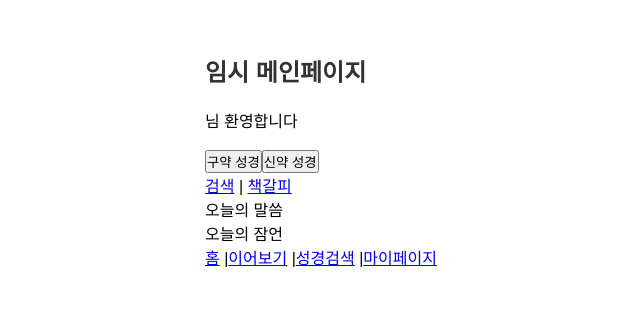
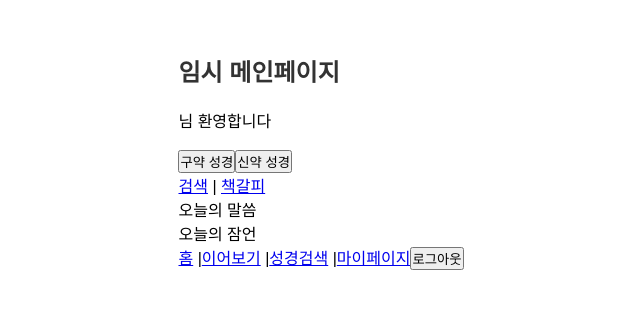
Before and after one commit to Hoya0718/Hoya0718-BibleTodolistC, a React (Create React App) app in the folder bibletodolist/: page /basic in a window 1280 px wide. Shown: the part 239-548 px from the top of the page, without its empty margins (319-959 px from the left). Built offline with nearby package versions, Linux system fonts and the light colour scheme.

Commit message:
로그인 세션 추가, 로그아웃 세션 제거 2024-11-19 00:11

```diff
--- a/bibletodolist/src/Components/Login/Login.js
+++ b/bibletodolist/src/Components/Login/Login.js
@@ -38,8 +38,8 @@ const Login = () => {
                 console.log(data.user_role);
                 // 로그인 성공 시 메인 페이지로 이동
                 if (data.user_id === loginInfo.user_id) {
-                    sessionStorage.setItem("user_id", loginInfo.user_id)  // 서버에서 성공 응답을 받았을 때
-                    sessionStorage.setItem("user_role", loginInfo.user_role)
+                    sessionStorage.setItem("user_id", data.user_id)  // 서버에서 성공 응답을 받았을 때
+                    sessionStorage.setItem("user_role", data.user_role)
                     navigate("/basic");  // 메인 페이지로 이동
                 } else {
                     // 실패한 경우 예외 처리 (예: 알림 표시)
--- a/bibletodolist/src/Footer.js
+++ b/bibletodolist/src/Footer.js
@@ -1,13 +1,23 @@
 import React from 'react';
-import { Link } from 'react-router-dom';
+import { Link, useNavigate } from 'react-router-dom';
 
 const Footer = () => {
+
+    const navigate = useNavigate();
+
+    const handleLogout = () => {
+       sessionStorage.removeItem('user_id');
+       sessionStorage.removeItem('user_role');
+
+       navigate('/');
+    }
     return (
         <div>
             <Link to="/basic">홈</Link> |
             <Link to="/basic/main3">이어보기</Link> |
             <Link to="/basic/main4">성경검색</Link> |
             <Link to="/basic/main5">마이페이지</Link>
+            <button onClick={handleLogout}>로그아웃</button>
         </div>
     );
 };
```
